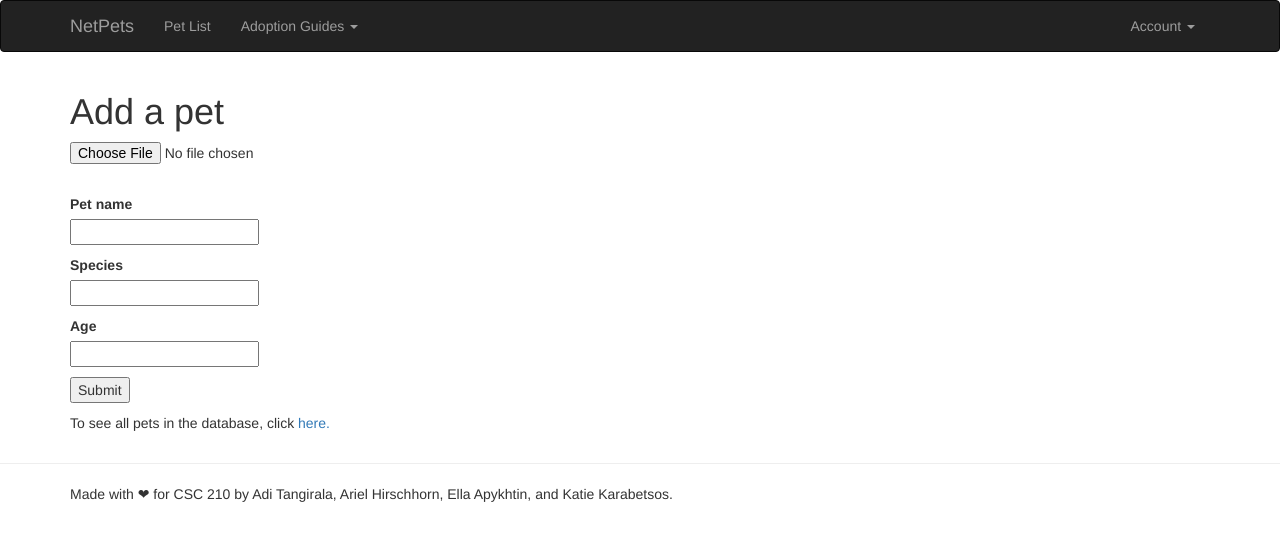
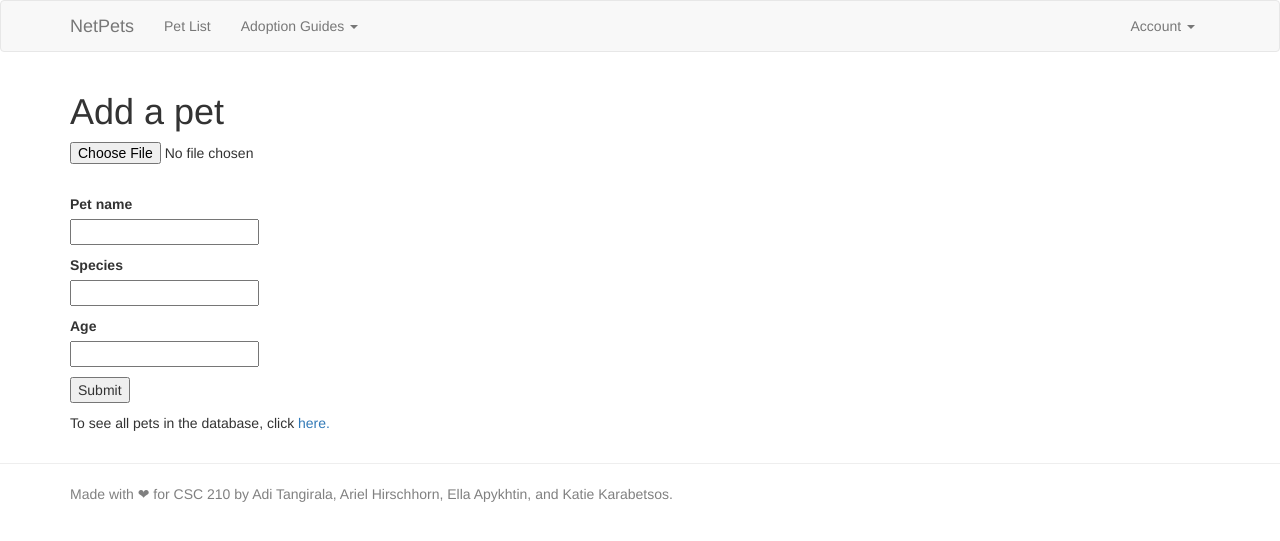
Before and after one commit to arielhirschhorn/netpets, a Flask app: page /addPet in a window 1280 px wide. Shown: the top 541 px of the page. Run offline with Flask 2, Linux system fonts and the light colour scheme; some libraries are stand-ins or nearby versions.

Commit message:
attempted db tweaks, static page updates

```diff
--- a/templates/base.html
+++ b/templates/base.html
@@ -9,7 +9,7 @@
 {% endblock %}
 
 {% block navbar %}
-<div class="navbar navbar-inverse" role="navigation">
+<div class="navbar navbar-default" role="navigation">
     <div class="container">
         <div class="navbar-header">
             <button type="button" class="navbar-toggle" data-toggle="collapse" data-target=".navbar-collapse">
@@ -95,7 +95,7 @@
     {% block footer %}
         <footer>
             <hr class="solid" style="color: rgb(0, 0, 0);">
-            <div class="container">
+            <div class="container" style="color: gray;">
                 <p>Made with ❤ for CSC 210 by Adi Tangirala, Ariel Hirschhorn, Ella Apykhtin, and Katie Karabetsos.</p>
             </div>
         </footer>
@@ -108,3 +108,10 @@
 {{ super() }}
 {{ moment.include_moment() }}
 {% endblock %}
+
+{% block styles %}
+{{ super() }}
+<style>
+    .navbar-nav{color: blue;}
+</style>
+{% endblock styles %}
```
